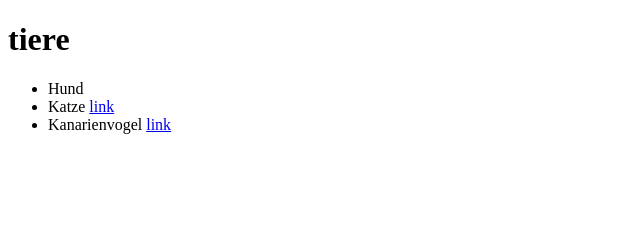
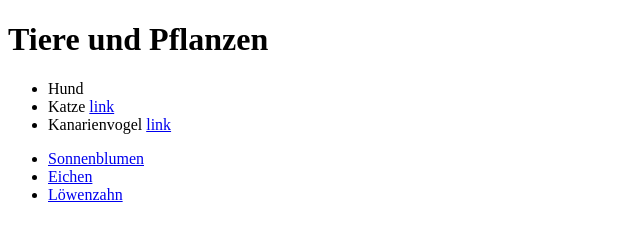
Before and after one commit to Gul82/task1, a plain HTML site: page index.html in a window 1280 px wide. Shown: the whole page, without its empty margins (0-640 px from the left). Drawn offline with Linux system fonts and the light colour scheme.

Commit message:
added plants

```diff
--- a/index.html
+++ b/index.html
@@ -8,12 +8,21 @@
   </head>
 
   <body>
-    <h1>tiere</h1>
+    <h1>Tiere und Pflanzen</h1>
 
     <ul>
       <li>Hund <a href="link"></a></li>
       <li>Katze <a href="https://de.wikipedia.org/wiki/Katzen">link</a></li>
       <li>Kanarienvogel <a href=" link">link</a></li>
     </ul>
+    <ul>
+      <li>
+        <a href="https://de.wikipedia.org/wiki/Sonnenblumen" target="_blank"
+          >Sonnenblumen</a
+        >
+      </li>
+      <li><a href="https://de.wikipedia.org/wiki/Eichen">Eichen</a></li>
+      <li><a href="https://de.wikipedia.org/wiki/Löwenzahn">Löwenzahn</a></li>
+    </ul>
   </body>
 </html>
```
